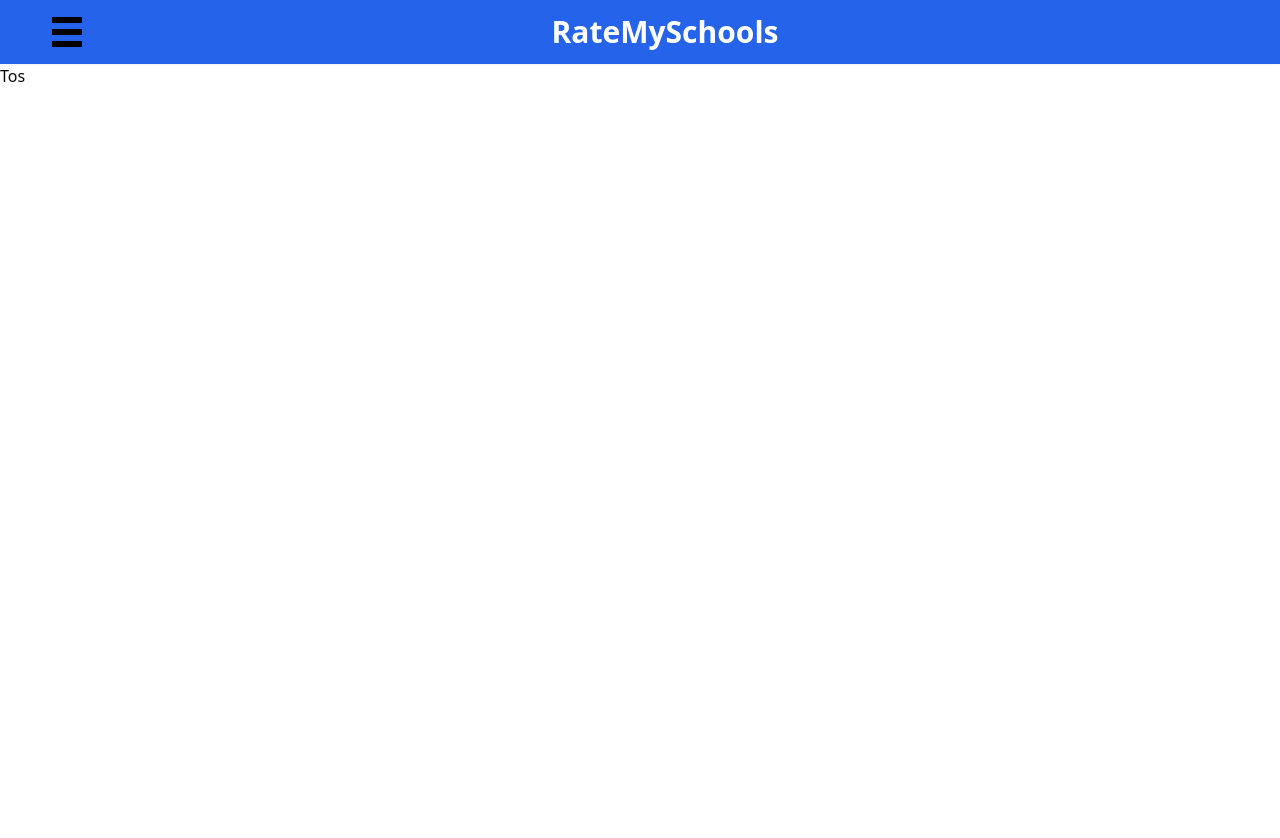
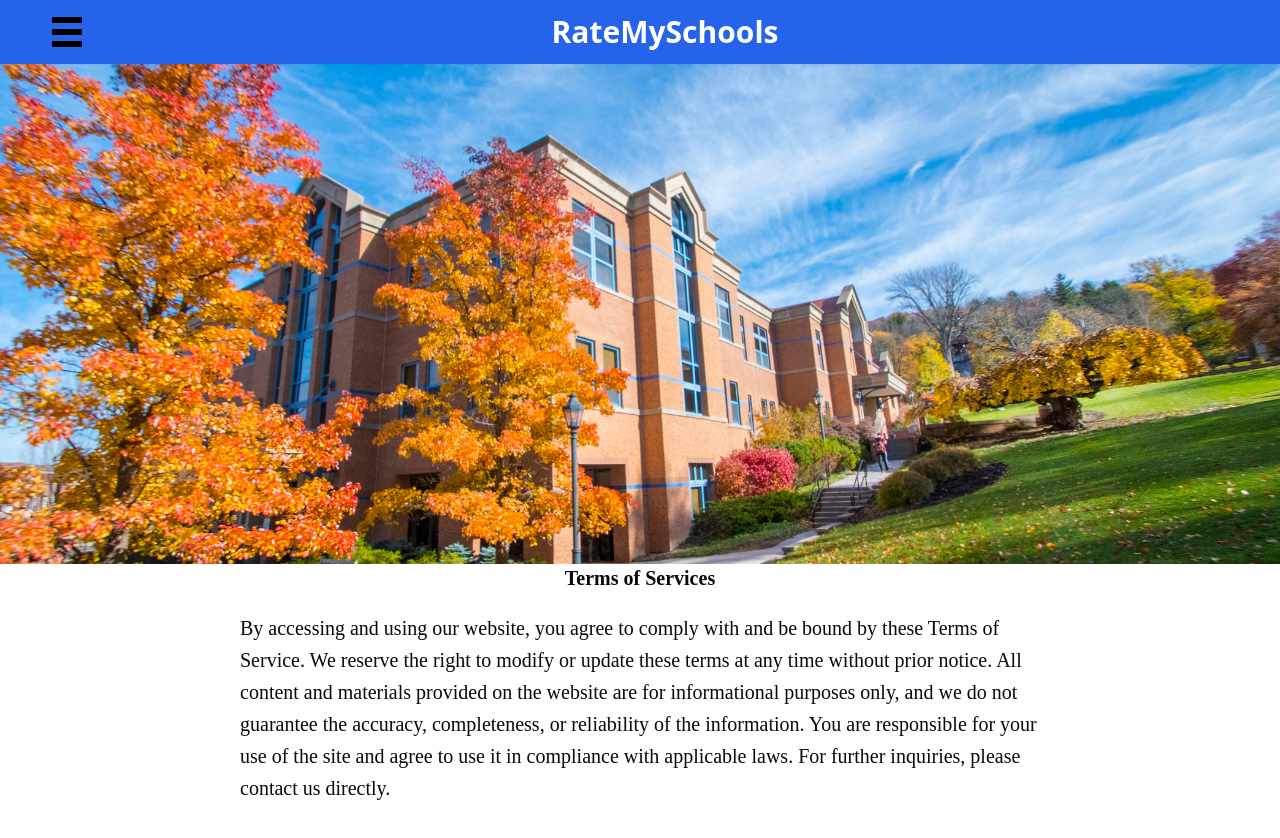
Before and after one commit to Christopher4113/Rate-My-Schools, a React (Vite) app in the folder client/: page /tos in a window 1280 px wide. Shown: the top 838 px of the page. Before the commit the page ends 800 px from the top, so only its background shows below. Built offline with nearby package versions, Linux system fonts and the light colour scheme; sample sign-in values are in the browser's storage.

Commit message:
TOS PAGE

```diff
--- a/client/src/pages/Tos.tsx
+++ b/client/src/pages/Tos.tsx
@@ -2,7 +2,43 @@
 
 const Tos = () => {
   return (
-    <div>Tos</div>
+    <div className="min-h-screen flex flex-col items-center">
+      {/* Hero Section with Background Image */}
+      <div
+        className="w-full text-center py-10"
+        style={{
+          backgroundImage: `url('/Tos.jpg')`,
+          backgroundSize: "cover",
+          backgroundPosition: "center",
+          height: "500px", // You can adjust this height as needed
+          display: "flex",
+          alignItems: "center",
+          justifyContent: "center",
+        }}
+      >
+      </div>
+
+      <h1
+        className="font-bold text-2xl md:text-xl sm:text-lg"
+        style={{ fontFamily: 'Times New Roman, Arial, sans-serif' }}
+      >
+        Terms of Services
+      </h1>
+
+      <p
+        className="text-2xl md:text-xl sm:text-lg"
+        style={{
+          fontFamily: 'Times New Roman, Arial, sans-serif',
+          width: '80%',
+          maxWidth: '800px',
+          margin: '20px auto',
+          lineHeight: '1.6',
+          wordWrap: 'break-word',
+        }}
+      >
+        By accessing and using our website, you agree to comply with and be bound by these Terms of Service. We reserve the right to modify or update these terms at any time without prior notice. All content and materials provided on the website are for informational purposes only, and we do not guarantee the accuracy, completeness, or reliability of the information. You are responsible for your use of the site and agree to use it in compliance with applicable laws. For further inquiries, please contact us directly.
+      </p>
+    </div>
   )
 }
 
```
Also changed, not shown: client/public/Tos.jpg (added).
